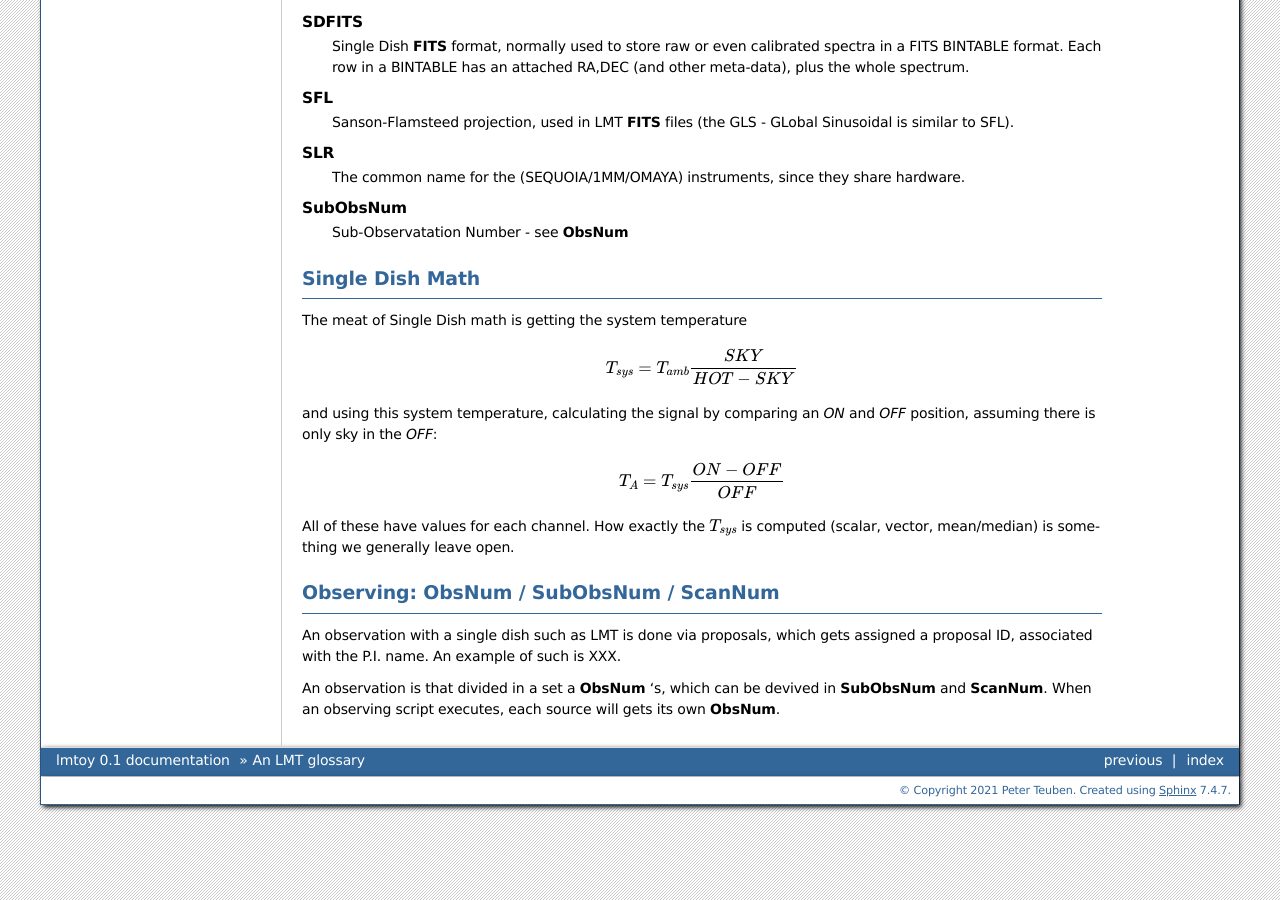
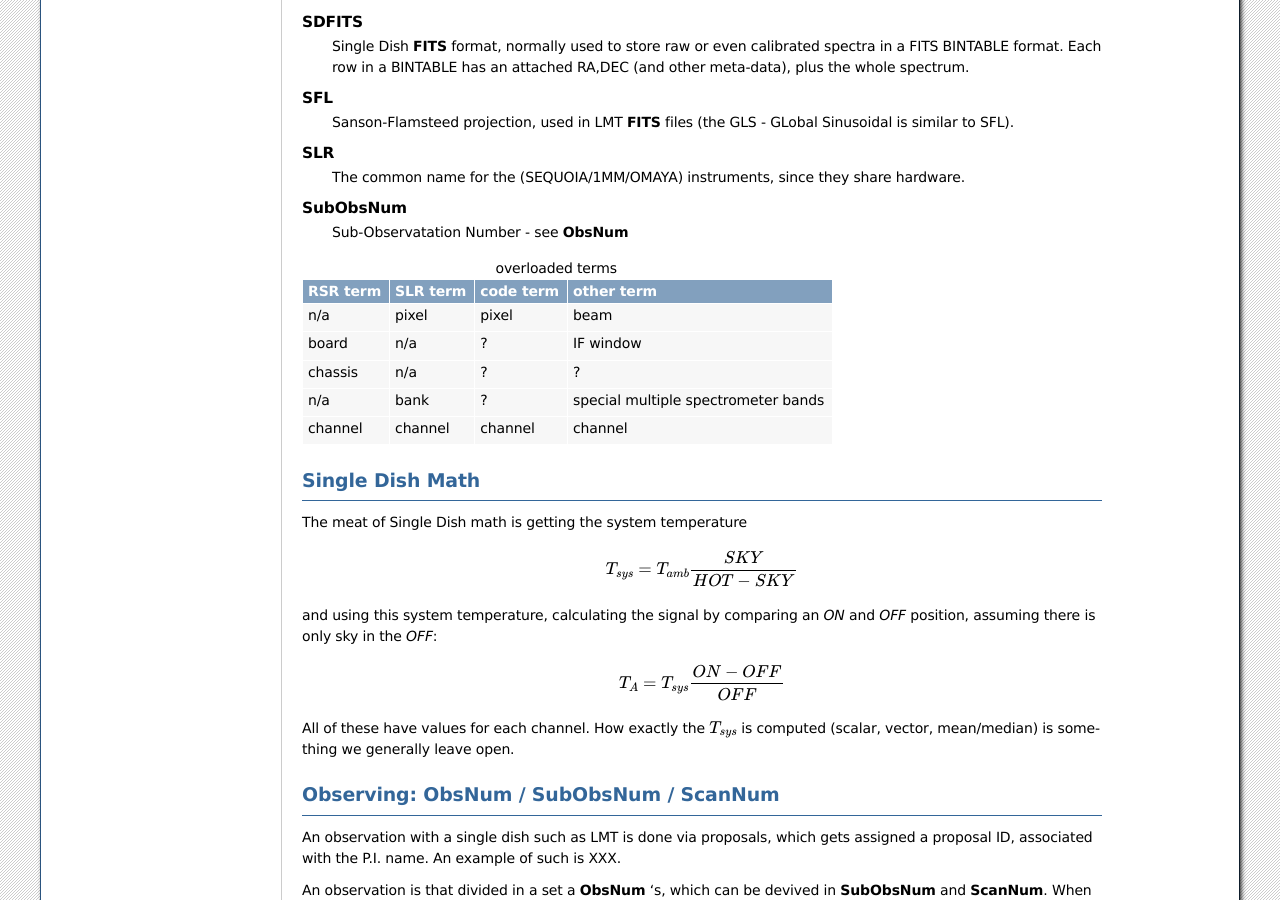
Before and after one commit to astroumd/lmtoy, a Sphinx documentation site: the page built from docs/source/glossary.rst, in a window 1280 px wide and 900 px high, scrolled down 1439 px. Built offline with Sphinx 7.4.7, drawn with Linux system fonts in a browser that asks for light colours.

Commit message:
added table with overloaded terms

```diff
--- a/docs/source/glossary.rst
+++ b/docs/source/glossary.rst
@@ -111,6 +111,34 @@ E.g. *pixel/cell/beam* and *board/band/chassis* are notorious. Currently
       Sub-Observatation Number - see **ObsNum**
 
 
+.. list-table:: overloaded terms
+   :header-rows: 1
+
+   * - RSR term
+     - SLR term
+     - code term
+     - other term
+   * - n/a
+     - pixel
+     - pixel
+     - beam
+   * - board
+     - n/a
+     - ?
+     - IF window
+   * - chassis
+     - n/a
+     - ?
+     - ?
+   * - n/a
+     - bank
+     - ?
+     - special multiple spectrometer bands
+   * - channel
+     - channel
+     - channel
+     - channel
+
 Single Dish Math
 ~~~~~~~~~~~~~~~~
 
```
